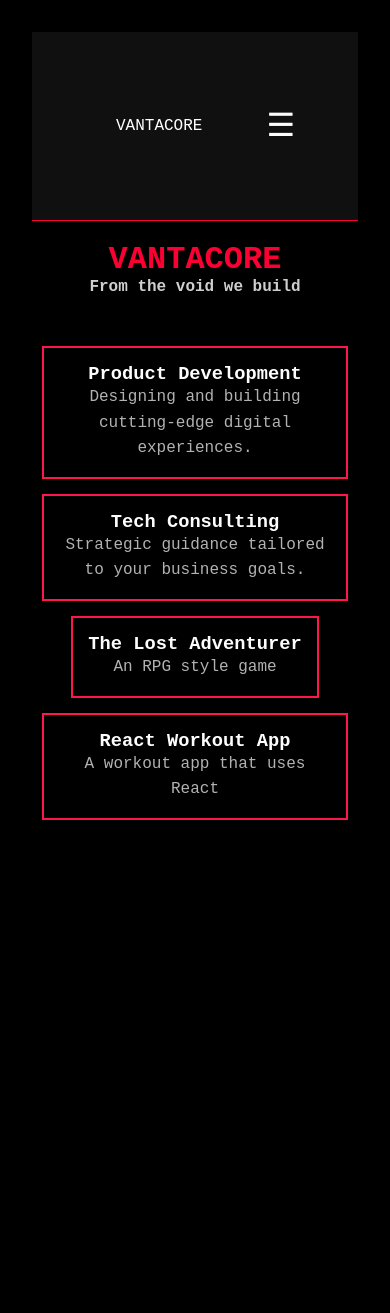
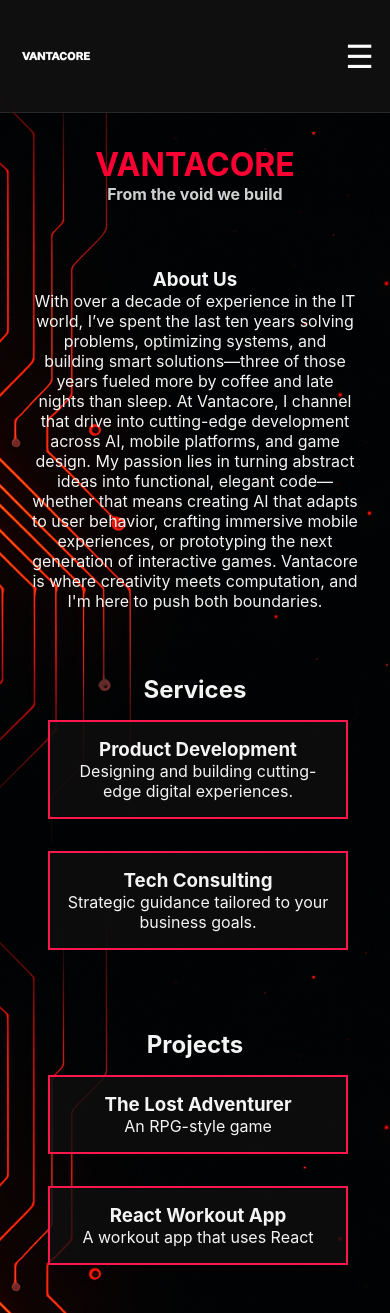
Before and after one commit to Techsimp68/UATMS587, a Flask app: page / in a window 390 px wide. Before the commit the page ends 820 px from the top, so only its background shows below. Run offline with Flask 3, Linux system fonts and the light colour scheme.

Commit message:
Update index.html

```diff
--- a/templates/index.html
+++ b/templates/index.html
@@ -12,9 +12,7 @@
     }
 
     body {
-      background: url('../images/VantacoreHome.PNG');
-      background-size: cover;
-      background-position: center;
+      background: url('../images/VantacoreHome.PNG') center/cover no-repeat fixed;
       background-color: #0a0a0a;
       color: #f0f0f0;
       font-family: 'Inter', sans-serif;
@@ -26,189 +24,173 @@
       50% { filter: brightness(1.3) saturate(1.4); opacity: 0.95; }
     }
 
-    /* Shared Styles */
-    h1, h2, h3, h4 {
-      font-weight: bold;
+    header {
       text-align: center;
+      margin-top: 2rem;
     }
 
-    .sticky-nav {
+    .hero-banner img {
+      max-width: 80vw;
+      height: auto;
+    }
+
+    .hero-text {
+      display: none;
+    }
+
+    nav {
+      background-color: #121212e6;
+      display: flex;
+      justify-content: space-between;
+      align-items: center;
+      padding: 1rem;
       position: sticky;
       top: 0;
-      background-color: #121212e6;
-      backdrop-filter: blur(6px);
-      display: flex;
-      align-items: center;
-      justify-content: space-between;
-      padding: 0.75rem 1.5rem;
       z-index: 1000;
-      border-bottom: 1px solid rgba(255, 255, 255, 0.05);
+      border-bottom: 1px solid rgba(255, 255, 255, 0.1);
     }
 
     .nav-logo {
-      height: 150px;
-      width: auto;
+      height: 80px;
     }
 
-    .sticky-nav ul {
+    .nav-links {
       list-style: none;
       display: flex;
       gap: 1.5rem;
     }
 
-    .sticky-nav a {
-      color: #f5f5f5;
+    .nav-links li a {
+      color: white;
       text-decoration: none;
       font-weight: bold;
-      transition: color 0.3s ease;
     }
 
-    .sticky-nav a:hover {
+    .nav-links li a:hover {
       color: #ff3c28;
     }
 
-    .hero-banner img {
-      width: 100vh;
-      height: auto;
-      display: block;
-      margin: auto;
+    .hamburger {
+      display: none;
+      font-size: 2rem;
+      cursor: pointer;
+      color: white;
     }
 
-    div {
+    .section {
       padding: 2rem;
       max-width: 1000px;
       margin: auto;
       text-align: center;
     }
 
-    p {
-      font-size: 1rem;
-      color: #b0b0b0;
-      line-height: 1.6;
-      max-width: 700px;
-      margin: 0 auto;
+    .cards-grid {
+      display: grid;
+      grid-template-columns: repeat(auto-fit, minmax(300px, 1fr));
+      gap: 2rem;
+      padding: 1rem;
     }
 
-    /* Mobile & Desktop layout control */
-    #mobile-layout { display: none; }
-    #desktop-layout { display: block; }
+    .card {
+      background: rgba(17, 17, 17, 0.8);
+      padding: 1rem;
+      border: 2px solid #ff0033;
+      animation: pulseBorder 4s infinite;
+    }
 
+    @keyframes pulseBorder {
+      0% { border-color: #ff0033; }
+      50% { border-color: #ff3366; }
+      100% { border-color: #ff0033; }
+    }
+
+    .icon img {
+      width: 100%;
+      max-height: 150px;
+      object-fit: contain;
+    }
+
+    /* Responsive */
     @media screen and (max-width: 768px) {
-      #desktop-layout { display: none; }
-      #mobile-layout { display: block; }
-      body {
-        background: black;
-        color: white;
-        font-family: 'Courier New', monospace;
+      .hero-banner img {
+        display: none;
       }
 
-      /* Hamburger */
-      .mobile-nav {
-        background: #111;
-        padding: 10px 20px;
-        border-bottom: 1px solid #ff0033;
+      .hero-text {
+        display: block;
+        text-align: center;
+        margin-top: 2rem;
       }
 
-      .nav-header {
-        display: flex;
-        justify-content: space-between;
-        align-items: center;
+      .hero-text h1 {
+        color: #ff0033;
+        font-size: 2rem;
       }
 
-      .hamburger {
-        font-size: 2rem;
-        color: white;
-        cursor: pointer;
+      .hero-text h2 {
+        color: #ccc;
+        font-size: 1rem;
+        margin-bottom: 2rem;
       }
 
       .nav-links {
         display: none;
         flex-direction: column;
-        background: #111;
-        padding: 10px;
+        background-color: #111;
+        position: absolute;
+        top: 80px;
+        right: 10px;
+        width: 200px;
+        border: 1px solid #ff0033;
       }
 
       .nav-links.show {
         display: flex;
       }
 
-      .nav-links li {
-        list-style: none;
+      .hamburger {
+        display: block;
       }
 
-      .nav-links a {
-        text-decoration: none;
-        color: white;
-        padding: 10px;
-        display: block;
-        text-align: center;
-      }
-
-      .mobile-hero {
-        text-align: center;
-        padding: 20px;
-      }
-
-      .mobile-hero h1 {
-        font-size: 2rem;
-        color: #ff0033;
-      }
-
-      .mobile-hero h2 {
-        font-size: 1rem;
-        color: #ccc;
-        margin-bottom: 20px;
-      }
-
-      .mobile-cards {
-        display: flex;
-        flex-direction: column;
-        gap: 15px;
-        padding: 10px;
-      }
-
-      .card {
-        border: 2px solid #ff0033;
-        padding: 15px;
-        animation: pulseBorder 4s infinite;
-      }
-
-      @keyframes pulseBorder {
-        0% { border-color: #ff0033; }
-        50% { border-color: #ff3366; }
-        100% { border-color: #ff0033; }
+      .icon img {
+        display: none;
       }
     }
   </style>
 </head>
 <body>
 
-  <!-- DESKTOP LAYOUT -->
-  <div id="desktop-layout">
-    <nav class="sticky-nav">
-      <img src="../static/images/Vantacore.png" alt="Vantacore logo" class="nav-logo">
-      <ul class="nav-links">
-        <li><a href="/about">About</a></li>
-        <li><a href="/Services">Services</a></li>
-        <li><a href="/projects">Projects</a></li>
-        <li><a href="/contact">Contact</a></li>
-      </ul>
-    </nav>
+  <nav>
+    <img src="../static/images/Vantacore.png" alt="Vantacore logo" class="nav-logo">
+    <div class="hamburger" onclick="toggleMenu()">☰</div>
+    <ul class="nav-links" id="nav-links">
+      <li><a href="/about">About</a></li>
+      <li><a href="/Services">Services</a></li>
+      <li><a href="/projects">Projects</a></li>
+      <li><a href="/contact">Contact</a></li>
+    </ul>
+  </nav>
 
-    <header>
-      <div class="hero-banner">
-        <img src="../static/images/VantaCoreHero.png" alt="Vantacore Hero image">
-      </div>
-    </header>
+  <header class="hero-banner">
+    <img src="../static/images/VantaCoreHero.png" alt="Hero image">
+  </header>
 
-    <div>
-      <h3>About Us</h3>
-      <p>With over a decade of experience in the IT world...</p>
-    </div>
+  <div class="hero-text">
+    <h1>VANTACORE</h1>
+    <h2>From the void we build</h2>
+  </div>
 
-    <div>
-      <h2>Services</h2>
-    </div>
+  <section class="section">
+    <h3>About Us</h3>
+    <p>
+  With over a decade of experience in the IT world, I’ve spent the last ten years solving problems, optimizing systems, and building smart solutions—three of those years fueled more by coffee and late nights than sleep. At Vantacore, I channel that drive into cutting-edge development across AI, mobile platforms, and game design.
+
+  My passion lies in turning abstract ideas into functional, elegant code—whether that means creating AI that adapts to user behavior, crafting immersive mobile experiences, or prototyping the next generation of interactive games. Vantacore is where creativity meets computation, and I'm here to push both boundaries.
+</p>
+  </section>
+
+  <section class="section">
+    <h2>Services</h2>
     <div class="cards-grid">
       <div class="card">
         <div class="icon"><img src="../static/images/ProductDev.png" alt="Development Icon"></div>
@@ -221,10 +203,10 @@
         <p>Strategic guidance tailored to your business goals.</p>
       </div>
     </div>
+  </section>
 
-    <div>
-      <h2>Projects</h2>
-    </div>
+  <section class="section">
+    <h2>Projects</h2>
     <div class="cards-grid">
       <div class="card">
         <div class="icon"><img src="../static/images/wolfshield.png" alt="wolf and Shield"></div>
@@ -237,55 +219,11 @@
         <p>A workout app that uses React</p>
       </div>
     </div>
-  </div>
-
-  <!-- MOBILE LAYOUT -->
-  <div id="mobile-layout">
-    <!-- Hamburger Navigation -->
-    <nav class="mobile-nav">
-      <div class="nav-header">
-        <div class="nav-title">VANTACORE</div>
-        <div class="hamburger" onclick="toggleMenu()">☰</div>
-      </div>
-      <ul class="nav-links" id="mobileMenu">
-        <li><a href="/about">About</a></li>
-        <li><a href="/Services">Services</a></li>
-        <li><a href="/projects">Projects</a></li>
-        <li><a href="/contact">Contact</a></li>
-      </ul>
-    </nav>
-
-    <!-- Hero Section -->
-    <section class="mobile-hero">
-      <h1>VANTACORE</h1>
-      <h2>From the void we build</h2>
-    </section>
-
-    <!-- Mobile Cards -->
-    <section class="mobile-cards">
-      <div class="card">
-        <h3>Product Development</h3>
-        <p>Designing and building cutting-edge digital experiences.</p>
-      </div>
-      <div class="card">
-        <h3>Tech Consulting</h3>
-        <p>Strategic guidance tailored to your business goals.</p>
-      </div>
-      <div class="card">
-        <h3>The Lost Adventurer</h3>
-        <p>An RPG style game</p>
-      </div>
-      <div class="card">
-        <h3>React Workout App</h3>
-        <p>A workout app that uses React</p>
-      </div>
-    </section>
-  </div>
+  </section>
 
   <script src="../static/js/card-hover.js">
     function toggleMenu() {
-      const menu = document.getElementById('mobileMenu');
-      menu.classList.toggle('show');
+      document.getElementById('nav-links').classList.toggle('show');
     }
   </script>
 </body>
```
